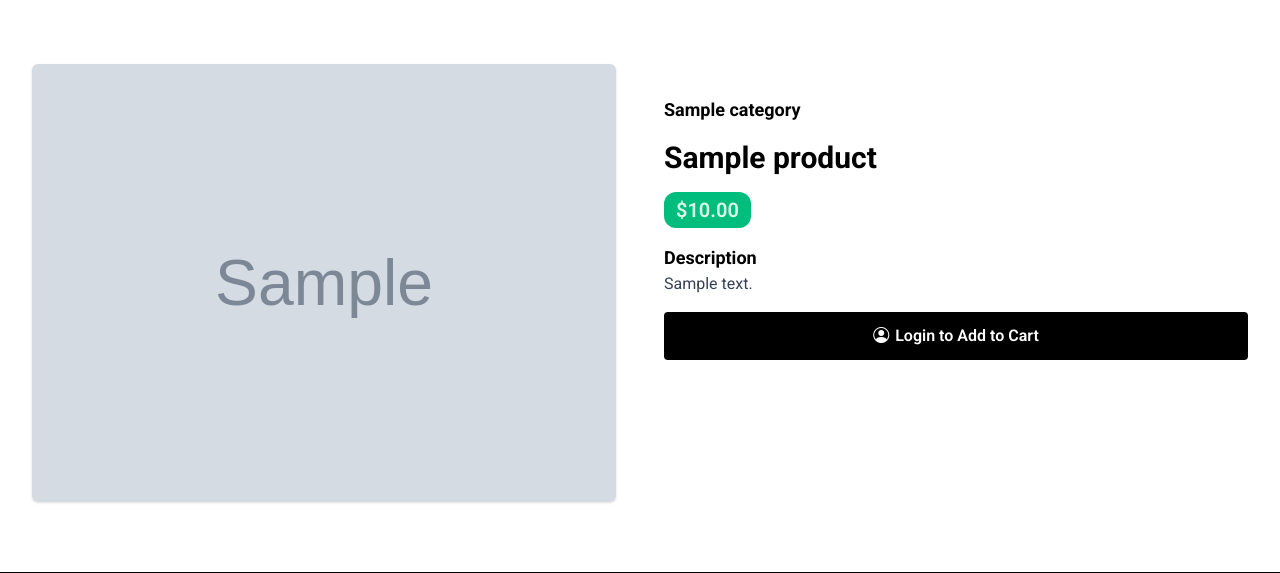
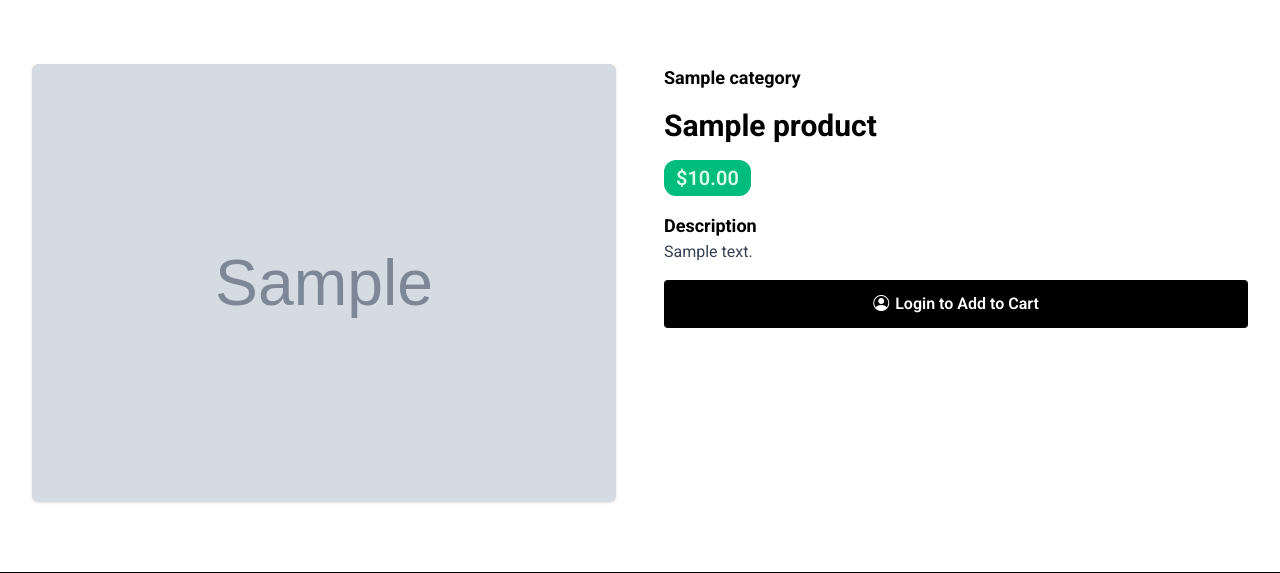
Before and after one commit to Mig-uel/ACE1025, a Flask app: page /shop/1 in a window 1280 px wide. Shown: the part 68-641 px from the top of the page. Run offline with Flask 3, Linux system fonts and the light colour scheme; tables that the repository leaves empty hold one stand-in row (values such as "Sample post"); grey boxes marked "Sample" are stand-in pictures; some libraries are stand-ins or nearby versions.

Commit message:
Add my-16 utility class and update product layout spacing
- Introduced a new utility class for consistent vertical spacing
- Updated the product display layout to use the new class

```diff
--- a/project_2/static/styles.css
+++ b/project_2/static/styles.css
@@ -226,6 +226,9 @@
   }
   .mx-auto {
     margin-inline: auto;
+  }
+  .my-16 {
+    margin-block: calc(var(--spacing) * 16);
   }
   .mt-4 {
     margin-top: calc(var(--spacing) * 4);
--- a/project_2/templates/single_product.html
+++ b/project_2/templates/single_product.html
@@ -7,12 +7,13 @@
 {% endblock %}
 
 {% block content %}
-<div class="grid grid-cols-1 md:grid-cols-2 gap-12 mt-16">
+<div class="grid grid-cols-1 md:grid-cols-2 gap-12 my-16">
   <div>
     <img src="{{ product.image_url }}" alt="{{ product.name }}" class="w-full h-auto rounded-md shadow">
   </div>
+
   <div class="flex flex-col">
-    <div class="mt-8 flex flex-col gap-4">
+    <div class="flex flex-col gap-4">
       <h2 class="text-lg font-bold">{{ product.category.name if product.category else "Uncategorized" }}</h2>
       <h1 class="text-3xl font-bold">{{ product.name }}</h1>
       <p class="text-xl font-semibold text-green-100 rounded-xl  bg-emerald-500 w-fit px-3 py-1 text-center">
@@ -31,6 +32,5 @@
     <!-- Add to Cart Button -->
     {% include 'partials/add-to-cart-button.html' %}
   </div>
-
 </div>
 {% endblock %}
```
